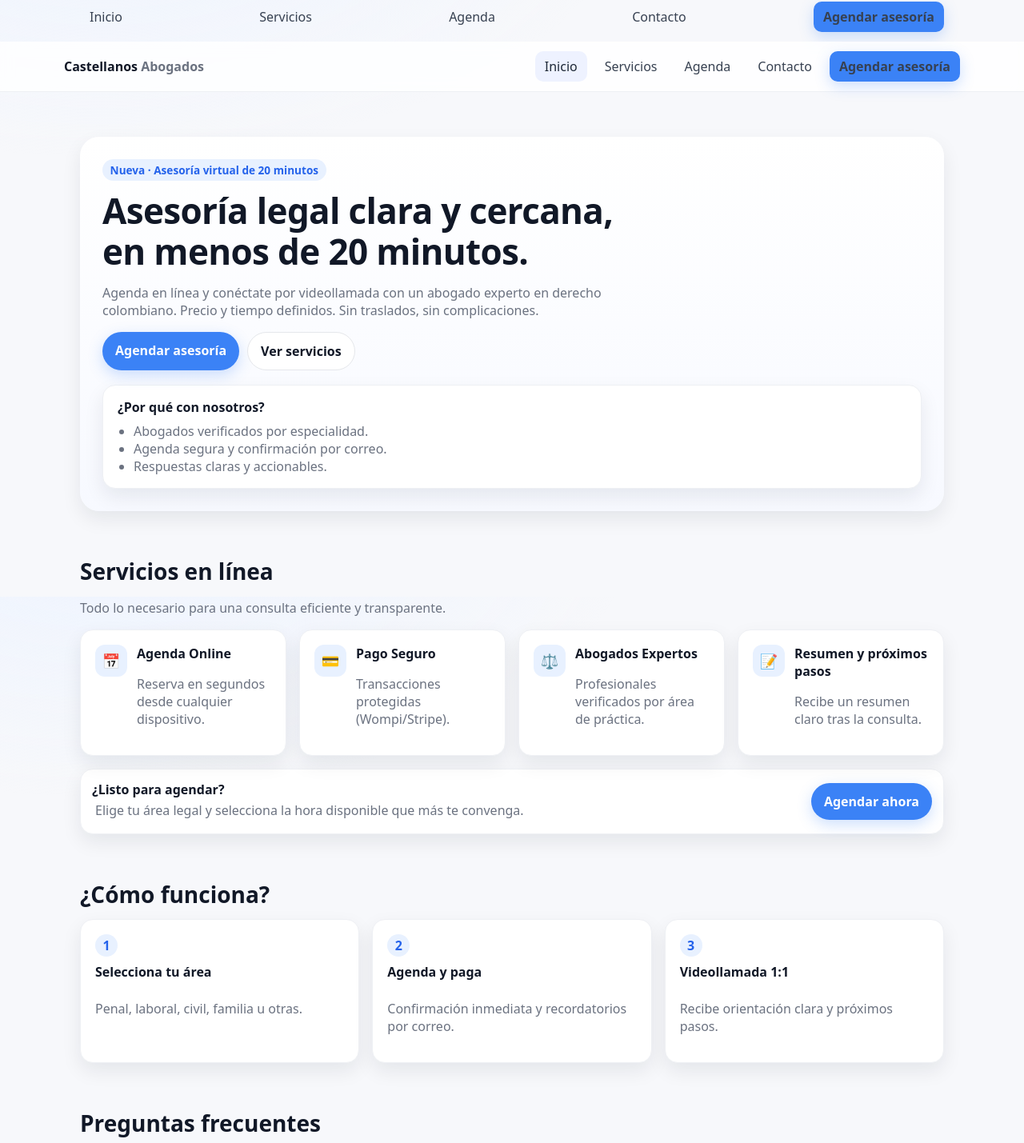
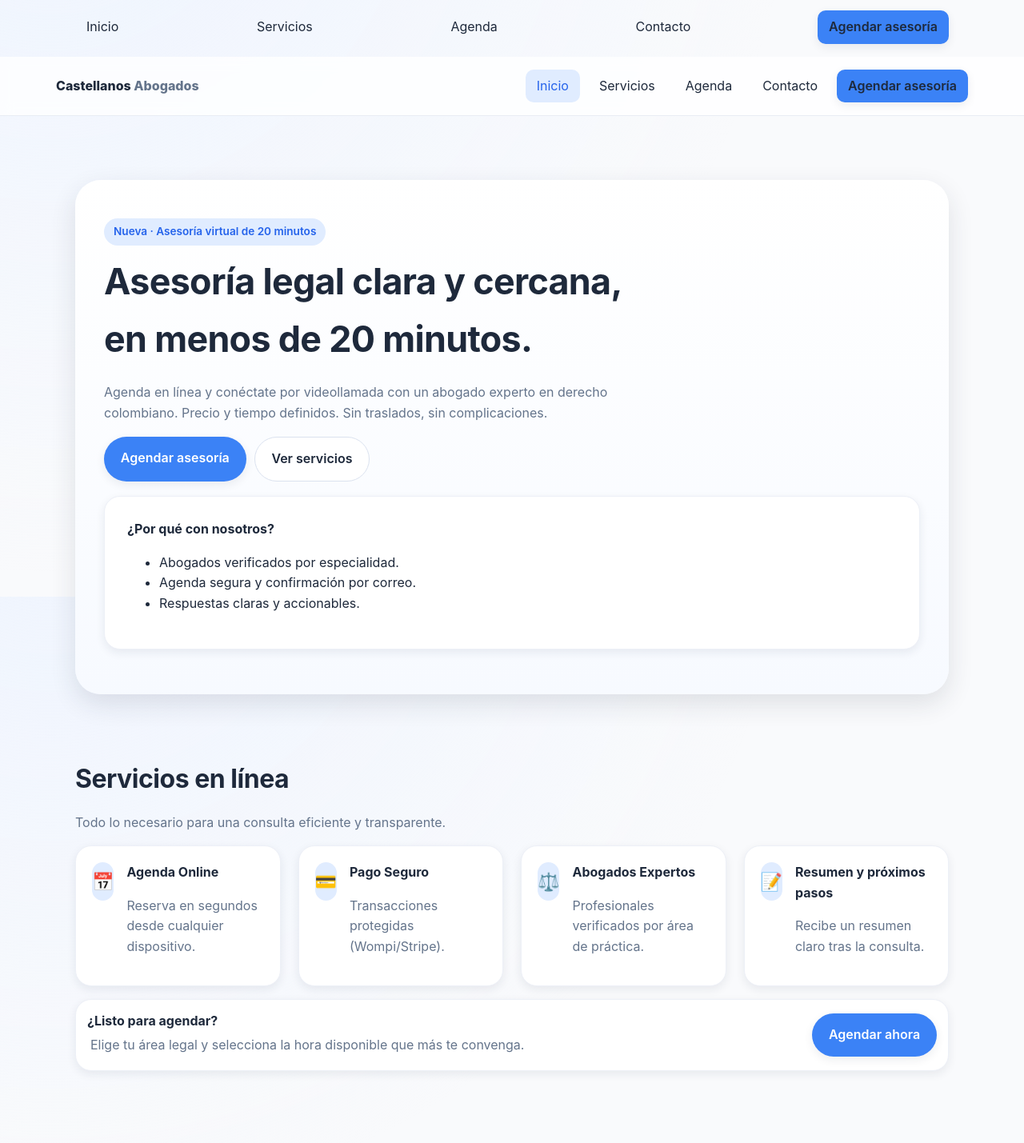
Before and after one commit to jjonnas1/castellanosabogados, a Next.js app: page / in a window 1280 px wide. Shown: the part 54-1483 px from the top of the page at 80% size. Built offline with nearby package versions, Linux system fonts and the light colour scheme.

Commit message:
Update globals.css

```diff
--- a/app/globals.css
+++ b/app/globals.css
@@ -1,110 +1,115 @@
-:root{
-  --bg:#f7f8fb;
-  --surface:#ffffff;
-  --text:#111827;
-  --muted:#6b7280;
-  --brand:#3b82f6;       /* azul amable */
-  --brand-600:#2563eb;
-  --brand-100:#e8f1ff;
-  --ring:0 0 0 6px rgba(59,130,246,.12);
-  --radius:16px;
-  --shadow:0 10px 25px rgba(17,24,39,.08);
+:root {
+  --bg: #f9fafc;
+  --surface: #ffffff;
+  --surface-alt: #f1f5fb;
+  --text: #1e293b;
+  --muted: #64748b;
+  --brand: #3b82f6;
+  --brand-light: #e0ecff;
+  --brand-600: #2563eb;
+  --accent: #a5b4fc; /* toque lavanda */
+  --radius: 20px;
+  --shadow-soft: 0 4px 12px rgba(30,41,59,.08);
+  --shadow-strong: 0 12px 32px rgba(30,41,59,.12);
 }
 
-*{box-sizing:border-box}
-html,body{margin:0;height:100%}
+*{box-sizing:border-box;}
+html,body{margin:0;padding:0;height:100%;scroll-behavior:smooth;}
 body{
-  font-family: ui-sans-serif, system-ui, -apple-system, Segoe UI, Roboto, Helvetica, Arial;
+  font-family: "Inter", system-ui, -apple-system, sans-serif;
   color:var(--text);
-  background:radial-gradient(1200px 600px at 10% -10%, #eef4ff 0%, transparent 55%), var(--bg);
+  background: radial-gradient(circle at 5% -20%, #eef4ff 0%, transparent 60%) var(--bg);
+  line-height:1.6;
 }
 
-a{color:inherit;text-decoration:none}
-img{max-width:100%;height:auto;display:block}
+a{color:inherit;text-decoration:none;}
+img{display:block;max-width:100%;height:auto;}
+h1,h2,h3{color:var(--text);font-weight:700;letter-spacing:-.015em;margin:0 0 .4em;}
 
-.wrap{max-width:1120px;margin:0 auto;padding:0 20px}
-.section{padding:56px 0}
-.h1{font-size:clamp(28px,5vw,44px);line-height:1.15;margin:12px 0 8px;font-weight:800;letter-spacing:-.015em}
-.h2{font-size:clamp(20px,3.2vw,28px);margin:0 0 8px}
-.muted{color:var(--muted)}
-.badge{display:inline-block;padding:.25rem .6rem;border-radius:999px;background:var(--brand-100);color:var(--brand-600);font-weight:600;font-size:.85rem}
+.wrap{max-width:1140px;margin:0 auto;padding:0 24px;}
+.section{padding:80px 0;}
+.muted{color:var(--muted);}
 
-.btn{appearance:none;border:0;border-radius:999px;padding:.75rem 1rem;font-weight:700;cursor:pointer}
-.btn--primary{background:var(--brand);color:#fff;box-shadow:0 6px 18px rgba(59,130,246,.25)}
-.btn--primary:hover{background:var(--brand-600)}
-.btn--ghost{background:#fff;border:1px solid #e5e7eb;color:var(--text)}
-.btn:focus-visible{outline:none;box-shadow:var(--ring)}
+/* ----- BOTONES ----- */
+.btn{
+  border:none;border-radius:999px;font-weight:600;
+  padding:0.9rem 1.3rem;cursor:pointer;transition:.25s;
+  font-size:1rem;
+}
+.btn--primary{
+  background:var(--brand);color:#fff;
+  box-shadow:var(--shadow-soft);
+}
+.btn--primary:hover{background:var(--brand-600);}
+.btn--ghost{
+  background:#fff;border:1px solid #dbe2ef;color:var(--text);
+}
+.btn--ghost:hover{background:var(--brand-light);color:var(--brand-600);}
+.btn:focus-visible{outline:none;box-shadow:0 0 0 4px rgba(59,130,246,.2);}
 
+/* ----- TARJETAS / BLOQUES ----- */
 .card{
   background:var(--surface);
-  border:1px solid #eef0f4;
   border-radius:var(--radius);
-  box-shadow:var(--shadow);
+  box-shadow:var(--shadow-soft);
+  border:1px solid #edf0f7;
+  padding:28px;
+}
+.card:hover{box-shadow:var(--shadow-strong);}
+
+/* ----- HERO ----- */
+.hero{
+  background:linear-gradient(180deg,#fff 0%,#f7faff 100%);
+  border-radius:32px;
+  box-shadow:var(--shadow-strong);
+  padding:48px 36px 56px;
+}
+.badge{
+  display:inline-block;
+  padding:6px 12px;
+  background:var(--brand-light);
+  color:var(--brand-600);
+  border-radius:999px;
+  font-weight:600;
+  font-size:.85rem;
+  margin-bottom:10px;
+}
+.h1{font-size:clamp(2rem,4vw,2.8rem);}
+.h2{font-size:clamp(1.4rem,2.5vw,2rem);}
+
+/* ----- GRID ----- */
+.grid{display:grid;gap:22px;}
+@media(min-width:768px){
+  .grid.cols-2{grid-template-columns:repeat(2,1fr);}
+  .grid.cols-3{grid-template-columns:repeat(3,1fr);}
+  .grid.cols-4{grid-template-columns:repeat(4,1fr);}
 }
 
-.hero{
-  background:linear-gradient(180deg, #ffffff 0%, #f7f9ff 100%);
-  border-radius:24px;
-  padding:28px;
-  box-shadow:var(--shadow);
+/* ----- SERVICES CARDS ----- */
+.service{
+  display:flex;align-items:flex-start;gap:16px;
+  padding:20px;border-radius:var(--radius);
+  background:var(--surface);
+  transition:all .25s ease;
+}
+.service:hover{transform:translateY(-3px);box-shadow:var(--shadow-strong);}
+.service .icon{
+  width:48px;height:48px;border-radius:16px;
+  background:var(--brand-light);
+  display:grid;place-items:center;
+  color:var(--brand-600);font-size:22px;font-weight:700;
 }
 
-.benefits{padding:16px 18px}
-.benefits ul{margin:8px 0 0;padding-left:20px;color:var(--muted)}
-
-.grid{
-  display:grid;gap:16px;
-  grid-template-columns:1fr;
+/* ----- HEADER ----- */
+.sitebar{
+  position:sticky;top:0;z-index:50;
+  backdrop-filter:saturate(160%) blur(8px);
+  background:rgba(255,255,255,.8);
+  border-bottom:1px solid #e9edf4;
 }
-@media(min-width:768px){
-  .grid.cols-2{grid-template-columns:repeat(2,1fr)}
-  .grid.cols-3{grid-template-columns:repeat(3,1fr)}
-  .grid.cols-4{grid-template-columns:repeat(4,1fr)}
+.nav{
+  display:flex;justify-content:space-between;align-items:center;
+  padding:16px 0;
 }
-
-.service{
-  padding:18px;
-  display:grid;grid-template-columns:auto 1fr;gap:12px;align-items:flex-start;
-}
-.service .icon{
-  width:40px;height:40px;border-radius:12px;
-  background:var(--brand-100);color:var(--brand-600);
-  display:grid;place-items:center;font-size:18px;font-weight:700;
-}
-
-.step{
-  display:grid;gap:8px;padding:18px;align-content:start;
-}
-.step .num{
-  width:28px;height:28px;border-radius:999px;background:var(--brand-100);color:var(--brand-600);
-  display:grid;place-items:center;font-weight:800
-}
-
-.faq details{
-  background:var(--surface);border:1px solid #eef0f4;border-radius:12px;padding:14px 16px
-}
-.faq details+details{margin-top:8px}
-.faq summary{cursor:pointer;font-weight:600}
-.faq p{margin:10px 0 0;color:var(--muted)}
-
-/* Header simple */
-.sitebar{
-  position:sticky;top:0;z-index:30;
-  backdrop-filter:saturate(140%) blur(8px);
-  background:rgba(255,255,255,.8);border-bottom:1px solid #eef0f4;
-}
-.nav{display:flex;gap:18px;align-items:center;justify-content:space-between;padding:12px 0}
-.nav a{padding:8px 12px;border-radius:10px;color:#374151}
-.nav a.active,.nav a:hover{background:#eef2ff;color:#1f2937}
-
-/* Sticky CTA mobile */
-.sticky-cta{
-  position:sticky;bottom:0;z-index:25;
-  background:linear-gradient(180deg, transparent, rgba(247,248,251,.85) 20%, rgba(247,248,251,.95));
-  padding:14px 0;backdrop-filter:blur(6px)
-}
-.sticky-cta .bar{
-  background:#fff;border:1px solid #e5e7eb;border-radius:999px;padding:10px 12px;
-  display:flex;gap:12px;justify-content:space-between;align-items:center
-}
-@media(min-width:768px){.sticky-cta{display:none}}
+.nav a{padding:8px 14px;border-radius:10px;color:var(--text);}
+.nav a.active,.nav a:hover{background:var(--brand-light);color:var(--brand-600);}
```
